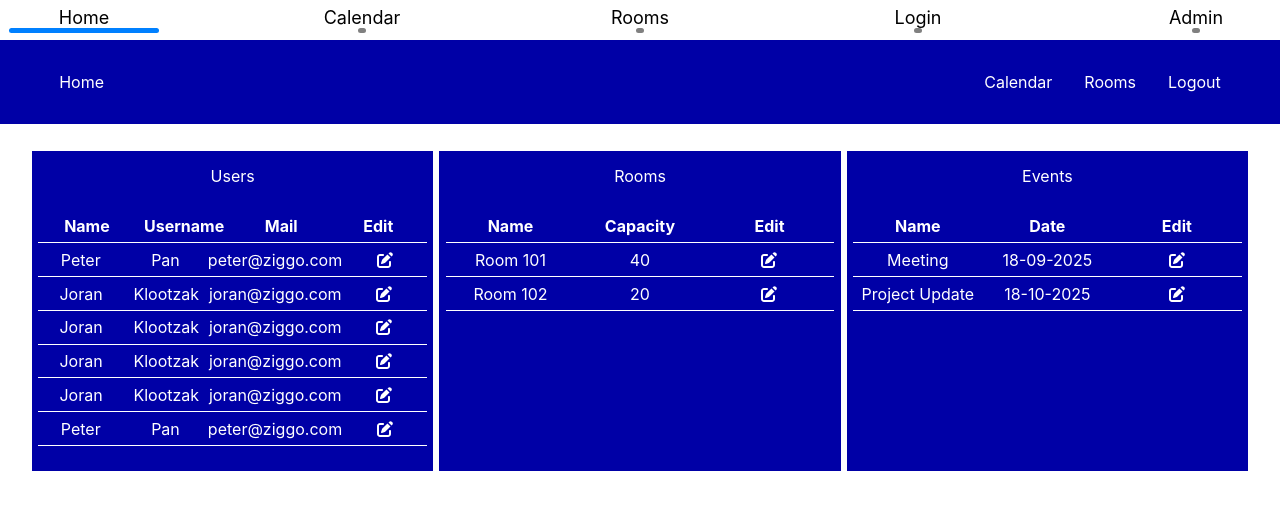
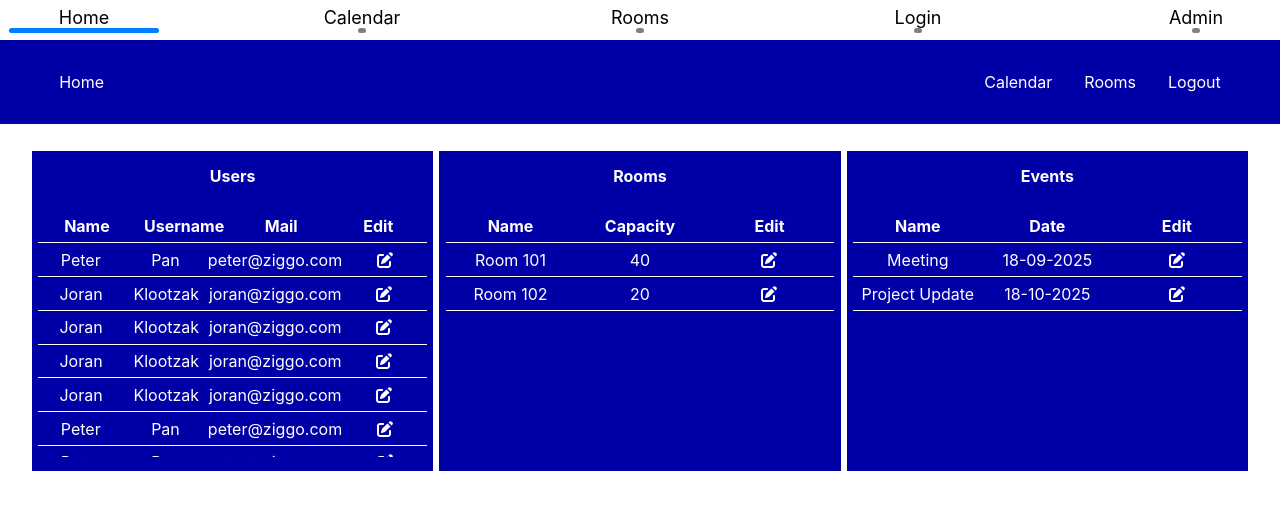
Before and after one commit to Luuk556/project-willem, a React (Create React App) app in the folder calender/: page /admin in a window 1280 px wide. Shown: the top 510 px of the page. Built offline with nearby package versions, Linux system fonts and the light colour scheme.

Commit message:
Final prduct of the scrollbar

```diff
--- a/calender/src/screens/admin/dashboard.tsx
+++ b/calender/src/screens/admin/dashboard.tsx
@@ -126,8 +126,6 @@ function AdminDashboard() {
                                 <p className="card-b__header--title">Mail</p>
                                 <p className="card-b__header--title">Edit</p>
                             </div>
-
-                            <div className="scrollbar">
                             {users.map((user) => (
                                 <div key={user.id} className="card-b__col card-b__row" style={{ ["--row-count" as any]: 4 }}>
                                     <p className="card-b__row--text">{ user.name }</p>
@@ -136,7 +134,6 @@ function AdminDashboard() {
                                     <p className="card-b__row--text"><FontAwesomeIcon icon={faPenToSquare} /></p>
                                 </div>
                             ))}
-                            </div>
                         </div>
                     </section>
 
--- a/calender/src/styling/admin/dashboard.scss
+++ b/calender/src/styling/admin/dashboard.scss
@@ -5,6 +5,8 @@
     height: 20rem;
 
     .dashboard-card{
+        display: flex;
+        flex-direction: column;
         background-color: $blue;
         width: 33%;
         padding: 0.9rem 0.4rem;
@@ -17,13 +19,17 @@
                 &--text{
                     text-align: center;
                     color: $white;
-                    font-size: bold;
+                    font-weight: bold;
                 }
             }
         }
 
         .card-b{
             width: 100%;
+            flex: 1;
+            overflow-y: auto;
+            -ms-overflow-style: none;
+            scrollbar-width: none;
 
             &__col{
                 display: grid;
@@ -34,6 +40,9 @@
             }
 
             &__header{
+                position: sticky;
+                top: 0;
+                background-color: $blue;
                 text-align: center;
 
                 &--title{
@@ -50,10 +59,6 @@
                 }
             }
         }
-
-        &__body::-webkit-scrollbar {
-            display: none;
-        }
     }
 }
 
--- a/calender/src/styling/style.css
+++ b/calender/src/styling/style.css
@@ -2,14 +2,6 @@
   padding: 0;
   margin: 0;
   box-sizing: border-box;
-}
-
-.scrollbar {
-  display: block;
-  overflow-y: auto;
-  -ms-overflow-style: none;
-  scrollbar-width: none;
-  height: 210px;
 }
 
 .header {
@@ -104,6 +96,8 @@
   height: 20rem;
 }
 .userlist .dashboard-card {
+  display: flex;
+  flex-direction: column;
   background-color: #0000a6;
   width: 33%;
   padding: 0.9rem 0.4rem;
@@ -114,10 +108,14 @@
 .userlist .dashboard-card .card-h__title--text {
   text-align: center;
   color: #ffffff;
-  font-size: bold;
+  font-weight: bold;
 }
 .userlist .dashboard-card .card-b {
   width: 100%;
+  flex: 1;
+  overflow-y: auto;
+  -ms-overflow-style: none;
+  scrollbar-width: none;
 }
 .userlist .dashboard-card .card-b__col {
   display: grid;
@@ -127,6 +125,9 @@
   padding: 0.4rem 0;
 }
 .userlist .dashboard-card .card-b__header {
+  position: sticky;
+  top: 0;
+  background-color: #0000a6;
   text-align: center;
 }
 .userlist .dashboard-card .card-b__header--title {
@@ -139,9 +140,6 @@
 .userlist .dashboard-card .card-b__row--text {
   color: #ffffff;
 }
-.userlist .dashboard-card__body::-webkit-scrollbar {
-  display: none;
-}
 
 .scroll {
   width: 100%;
```
Also changed, not shown: calender/src/styling/style.scss (+0 -8 lines), 1 other file (tests, documents, lock files or other folders). Lines whose indentation alone changed are shown as unchanged.
